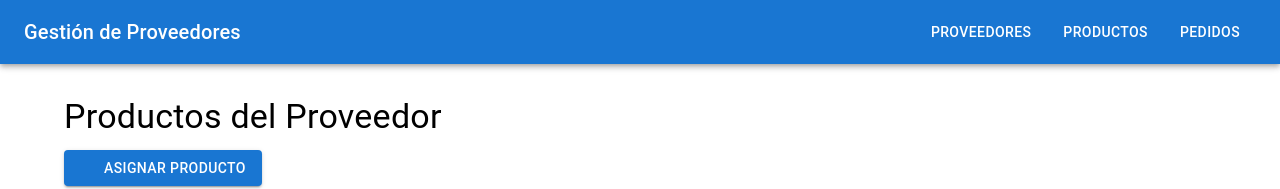
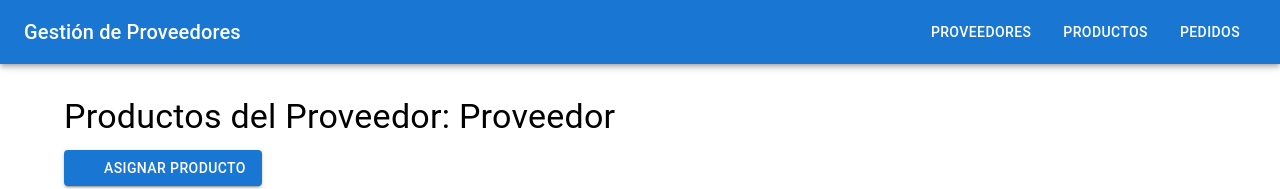
Before and after one commit to smauhourat/restoapp, a React (Create React App) app: page /proveedores/1/productos in a window 1280 px wide. Shown: the top 189 px of the page. Built offline with nearby package versions, Linux system fonts and the light colour scheme; no server answers; some icons are missing.

Commit message:
add supplier name in screen products by supplier

```diff
--- a/src/components/ProveedorList.js
+++ b/src/components/ProveedorList.js
@@ -106,7 +106,9 @@ export default function ProveedorList() {
                   </IconButton>
                   <IconButton
                     color="primary"
-                    onClick={() => navigate(`/proveedores/${proveedor.id}/productos`)}
+                    onClick={() => navigate(`/proveedores/${proveedor.id}/productos`, {
+                      state: { proveedorNombre: proveedor.nombre }
+                    })}
                   >
                     <InventoryIcon />
                   </IconButton>
--- a/src/components/ProveedorProductos.js
+++ b/src/components/ProveedorProductos.js
@@ -1,5 +1,5 @@
 import { useEffect, useState, useMemo } from 'react';
-import { useParams, useNavigate } from 'react-router-dom';
+import { useParams, useNavigate, useLocation } from 'react-router-dom';
 import {
   Table,
   TableBody,
@@ -14,7 +14,6 @@ import {
   DialogTitle,
   DialogContent,
   TextField,
-  MenuItem,
   Snackbar,
   Alert,
   Container,
@@ -40,7 +39,11 @@ export default function ProveedorProductos() {
   const [error, setError] = useState('');
   const [selectedProducto, setSelectedProducto] = useState(null);
 
+  const location = useLocation();
   const navigate = useNavigate();
+
+  // Obtenemos el nombre del proveedor desde el estado de la navegación
+  const proveedorNombre = location.state?.proveedorNombre || 'Proveedor';
 
   const fetchData = async () => {
     const productosProveedor = await apiClient.get(`/proveedores/${id}/productos`)
@@ -65,10 +68,6 @@ export default function ProveedorProductos() {
   useEffect(() => {
     fetchData()
   }, [id]);
-
-  // const addProducto = async () => {
-  //   await apiClient.post(`/proveedores/${id}/productos`, JSON.stringify(formData))
-  // }
 
   const addProducto = async () => {
     if (!formData.producto_id) {
@@ -105,7 +104,7 @@ export default function ProveedorProductos() {
     // <Paper sx={{ p: 3, mt: 3 }}>
       <Container maxWidth="lg" sx={{ mt: 4 }}>
         <Typography variant="h4" gutterBottom>
-          Productos del Proveedor
+          Productos del Proveedor: {proveedorNombre}
         </Typography>
         <Button
           variant="contained"
```
